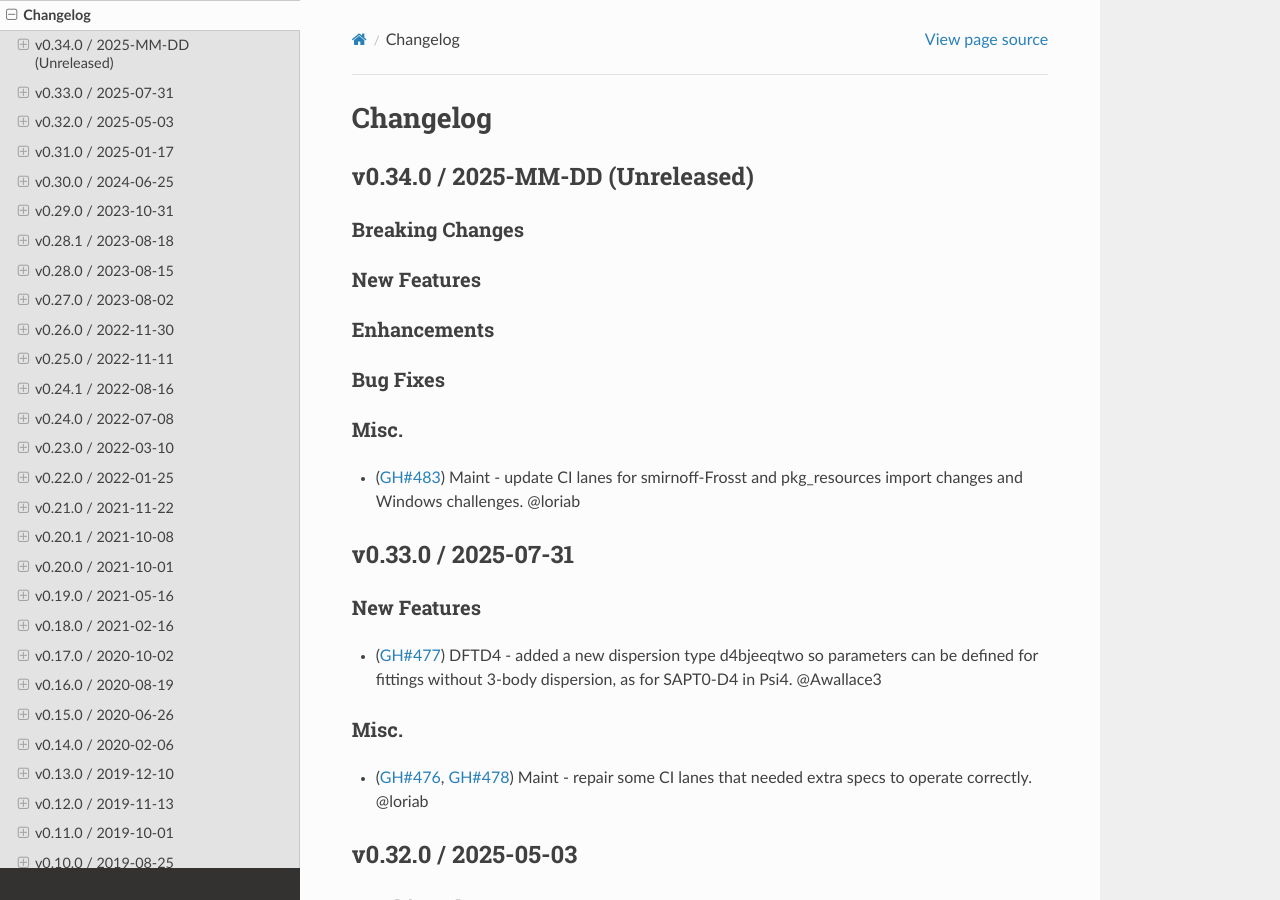
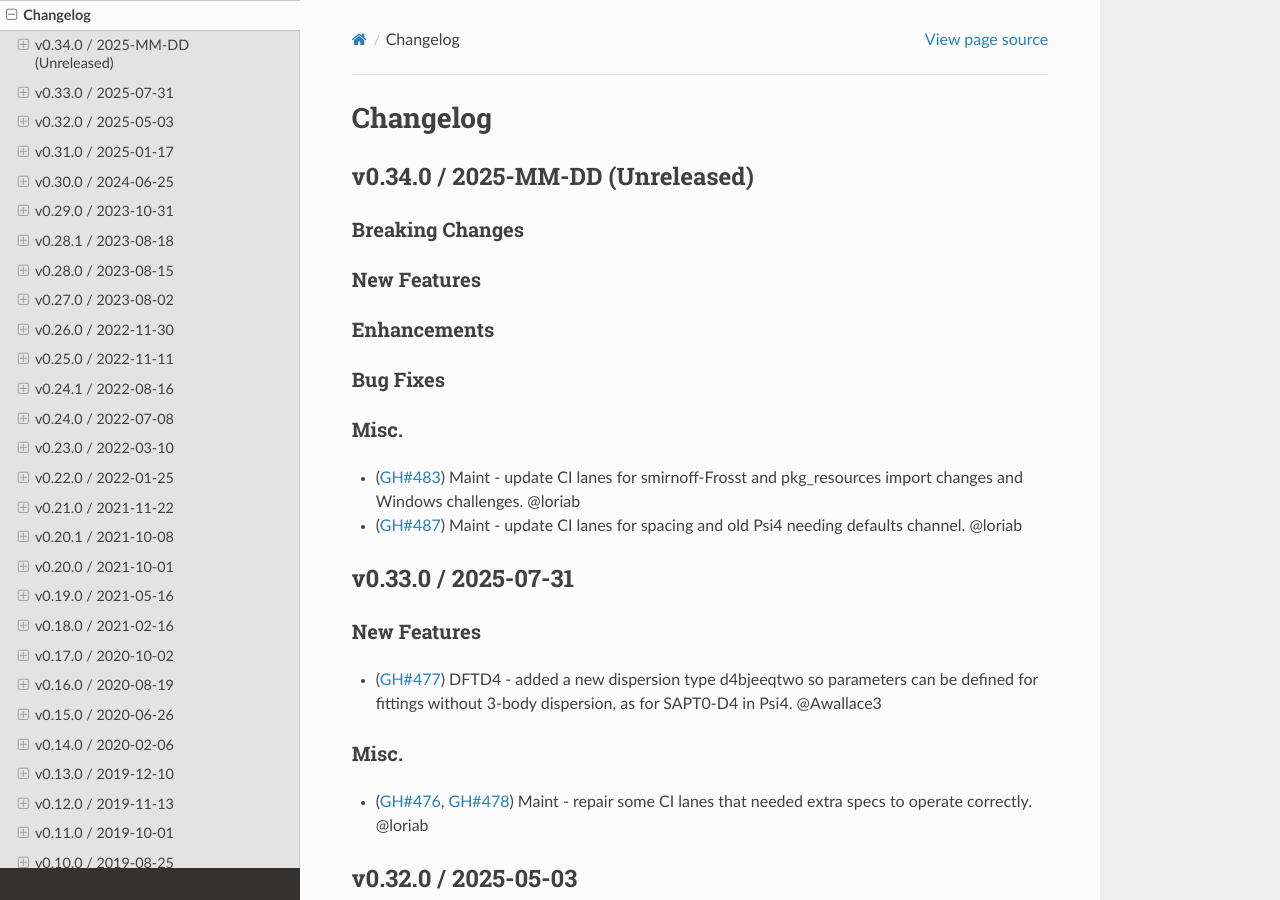
Before and after one commit to MolSSI/QCEngine, a Sphinx documentation site: the page built from docs/source/changelog.rst, in a window 1280 px wide and 900 px high. Built offline with Sphinx 7.4.7 and the Read the Docs theme 3.1.0, drawn with Linux system fonts in a browser that asks for light colours; the version number could not be read and is left out.

Commit message:
fix CI (#487)
* Add defaults channel to psi.yaml & psi-nightly.yaml

* Updated the reference output for nwchem memory allocation.

* Update changelog with recent CI maintenance updates

```diff
--- a/docs/source/changelog.rst
+++ b/docs/source/changelog.rst
@@ -46,6 +46,7 @@ Bug Fixes
 Misc.
 +++++
 - (:pr:`483`) Maint - update CI lanes for smirnoff-Frosst and pkg_resources import changes and Windows challenges. @loriab
+- (:pr:`487`) Maint - update CI lanes for spacing and old Psi4 needing defaults channel. @loriab
 
 
 v0.33.0 / 2025-07-31
```
Also changed, not shown: 3 other files.
